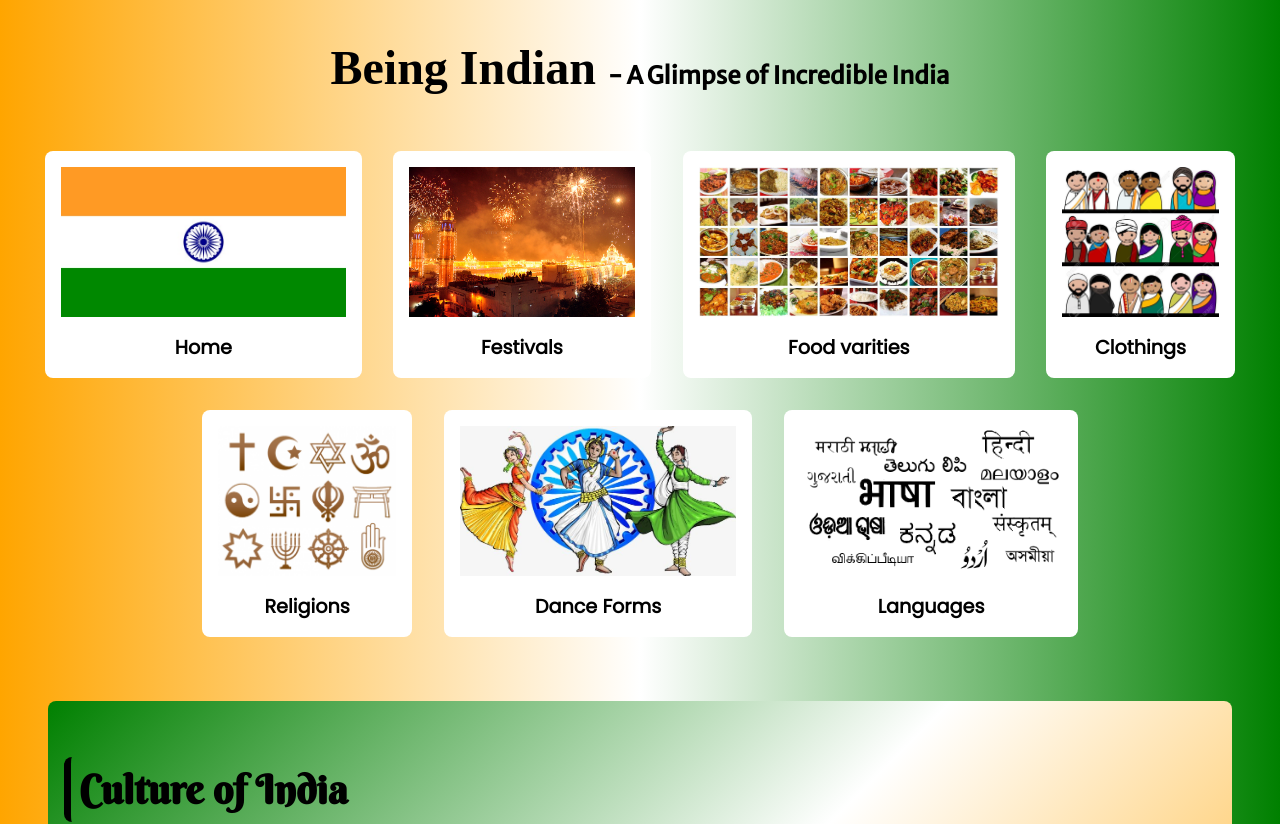
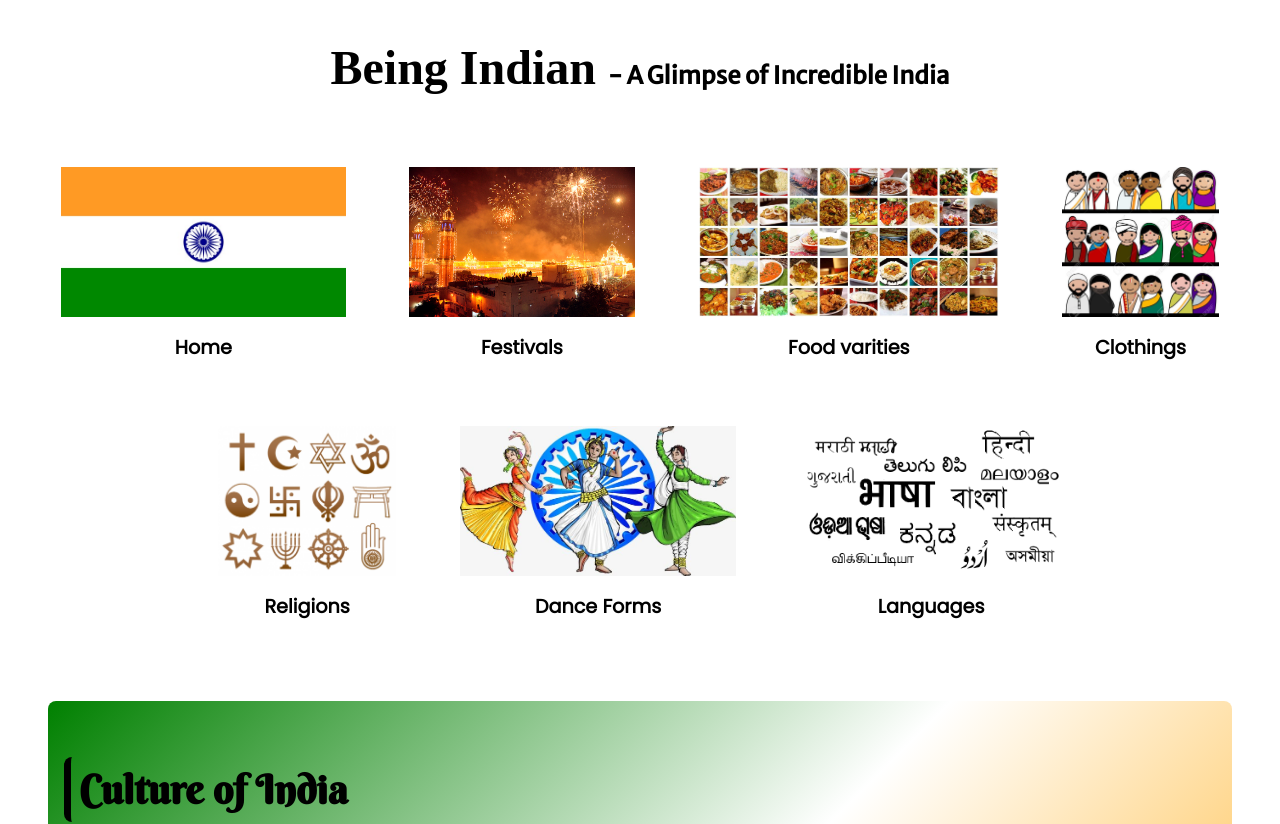
Before and after one commit to mohittk/beingIndian, a React (Create React App) app: page / in a window 1280 px wide. Shown: the top 824 px of the page. Built offline with nearby package versions, Linux system fonts and the light colour scheme; the HTML template or start-up script is replaced by a standard one; a web font is replaced by a local one.

Commit message:
feat(bg): add flow bg with tricolors

```diff
--- a/src/index.css
+++ b/src/index.css
@@ -4,9 +4,9 @@ body{
   margin:0;
   padding: 0;
   box-sizing: border-box;
-  background-image: linear-gradient(to right, orange, white, green);
+  /* background-image: linear-gradient(to right, orange, white, green);
   background-repeat: no-repeat;
-  background-size: cover;
+  background-size: cover; */
 
 }
 
```
Also changed, not shown: 1 other file (tests, documents, lock files or other folders).
